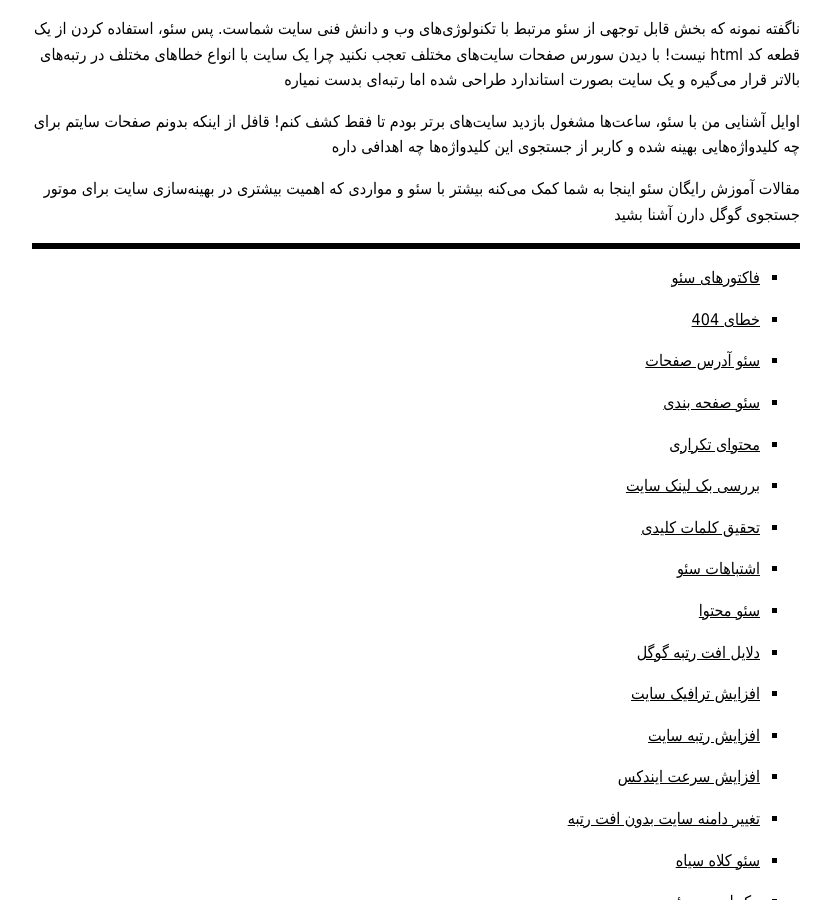
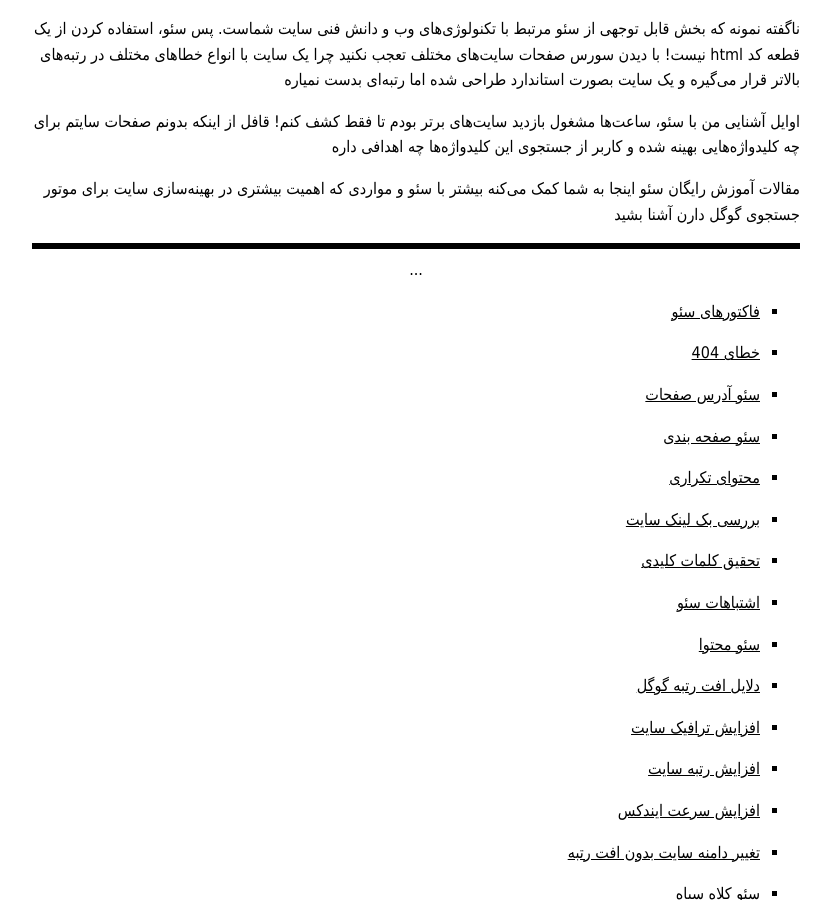
Before and after one commit to darkblog/darkblog.github.io, a Jekyll site: the page built from _posts/2021-5-27-seo.md, in a window 1280 px wide and 900 px high, scrolled down 702 px. Shown: the whole window, without its empty margins (224-1055 px from the left). Built offline with Jekyll 4.4.1, drawn with Linux system fonts in a browser that asks for light colours.

Commit message:
Update 2021-5-27-seo.md

```diff
--- a/_posts/2021-5-27-seo.md
+++ b/_posts/2021-5-27-seo.md
@@ -24,6 +24,9 @@ title: آموزش سئو سایت (SEO) راهنمای بهینه سازی مو
 مقالات آموزش رایگان سئو اینجا به شما کمک می‌کنه بیشتر با سئو و مواردی که اهمیت بیشتری در بهینه‌سازی سایت برای موتور جستجوی گوگل دارن آشنا بشید
 
 ***
+
+<p class="center">...</p>
+
 
 - [فاکتورهای سئو](https://ehsaider.ir/google-ranking-factors)
 
```
